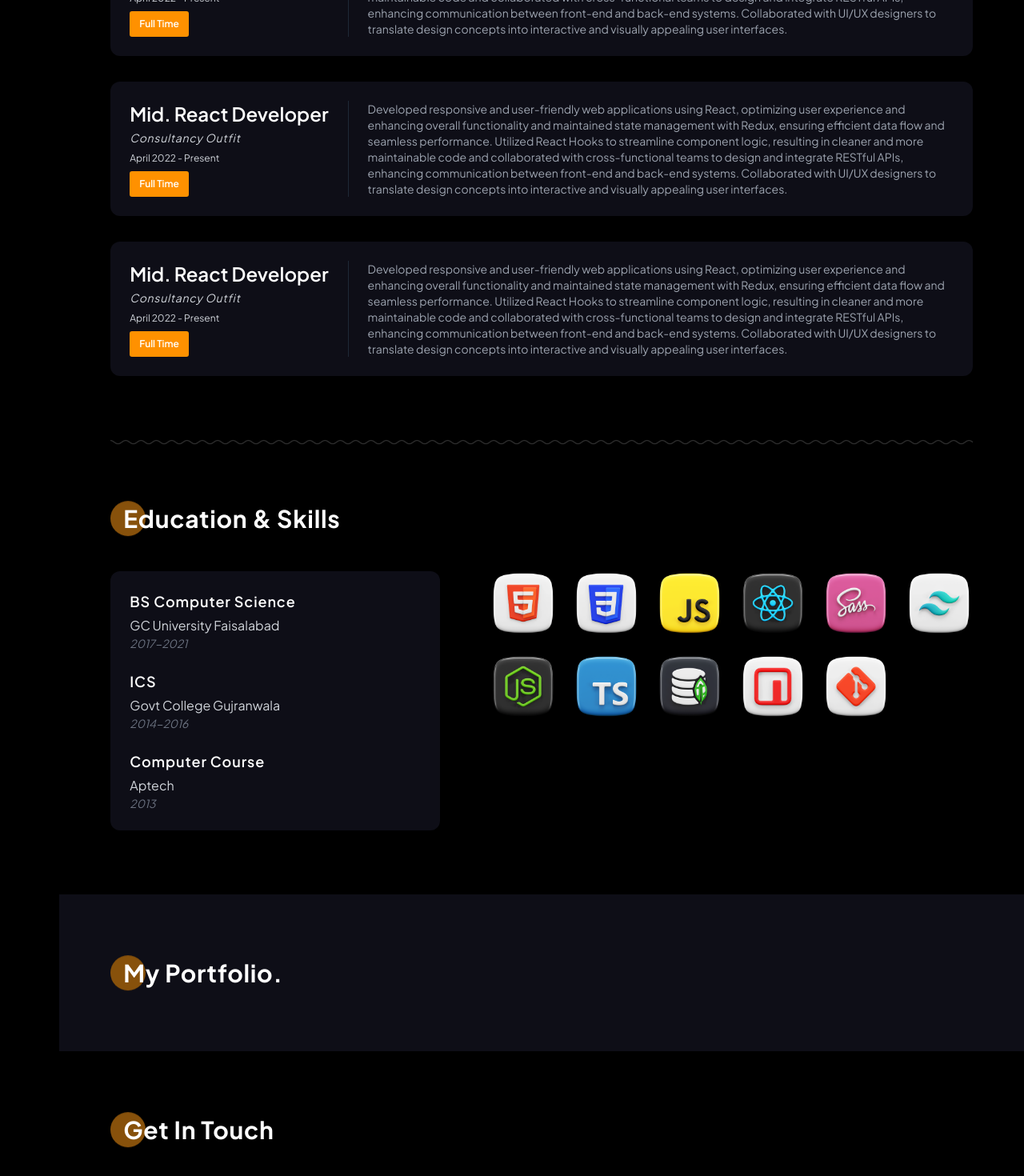
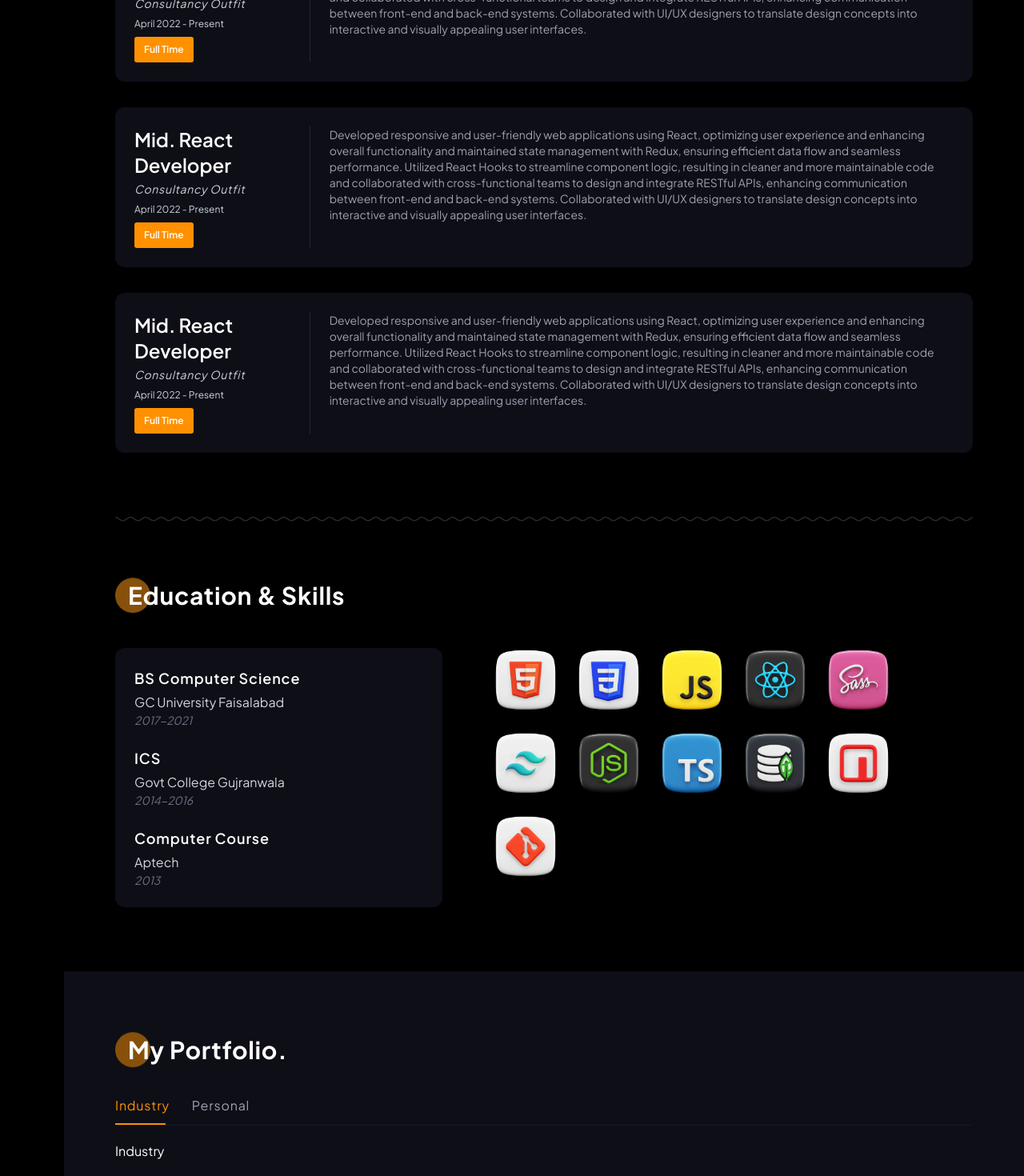
Before and after one commit to Ali-dev01/personal-portfolio, a Next.js app: page / in a window 1280 px wide. Shown: the part 3140-4610 px from the top of the page at 80% size. Built offline with nearby package versions, Linux system fonts and the light colour scheme.

Commit message:
working on portfolio section

```diff
--- a/src/components/experience-card/index.tsx
+++ b/src/components/experience-card/index.tsx
@@ -3,9 +3,7 @@ const ExperienceCard = () => {
     <div className="bg-grey-light rounded-xl p-4 md:p-6">
       <div className="flex flex-wrap md:flex-nowrap gap-4 md:gap-6">
         <div className="w-full md:border-r border-b md:border-b-0 border-gray-800 pb:0 md:pr-6">
-          <h1 className="text-white text-2xl font-semibold text-nowrap mb-1">
-            Mid. React Developer
-          </h1>
+          <h1 className="text-white text-2xl font-semibold mb-1">Mid. React Developer</h1>
           <p className="text-gray-300 italic text-sm mb-2 tracking-wider">Consultancy Outfit</p>
           <p className="text-gray-300 text-xs mb-1">April 2022 - Present</p>
           <button className="bg-primary-main mb-5 md:mb-0 mt-1 px-3 py-2 text-white font-semibold rounded-[3px] text-xs">
--- a/src/sections/about/reviews/index.tsx
+++ b/src/sections/about/reviews/index.tsx
@@ -58,7 +58,7 @@ const Reviews = () => {
             clickable: true,
           }}
           modules={[Pagination]}
-          className="w-[84.2vw] m-auto custom-swiper-wrapper"
+          className="w-[83vw] m-auto custom-swiper-wrapper"
         >
           <SwiperSlide>
             <ReviewCard />
--- /dev/null
+++ b/src/sections/portfolio/custom-tabs/index.tsx
@@ -0,0 +1,52 @@
+"use client";
+import { useState, useRef, useEffect, ReactNode } from "react";
+
+interface Props {
+  tabsArray: string[];
+  children: ReactNode[];
+}
+
+const CustomTabs = (props: Props) => {
+  const { tabsArray, children } = props;
+  const [activeTab, setActiveTab] = useState(0);
+  const [borderLeft, setBorderLeft] = useState(0);
+  const [borderWidth, setBorderWidth] = useState(0);
+  const tabRefs = useRef<HTMLDivElement[]>([]);
+
+  useEffect(() => {
+    if (tabRefs.current[activeTab]) {
+      setBorderLeft(tabRefs.current[activeTab].offsetLeft);
+      setBorderWidth(tabRefs.current[activeTab].clientWidth);
+    }
+  }, [activeTab]);
+
+  return (
+    <div className="mt-10">
+      <div className="relative flex gap-7 border-b border-gray-900">
+        {tabsArray.map((tab: string, i: number) => (
+          <div
+            key={i}
+            ref={(el) => (tabRefs.current[i] = el as any)}
+            className="cursor-pointer"
+            onClick={() => setActiveTab(i)}
+          >
+            <p
+              className={`tracking-wider pb-3 ${
+                activeTab === i ? "text-primary-main" : "text-gray-400"
+              }`}
+            >
+              {tab}
+            </p>
+          </div>
+        ))}
+        <div
+          className="absolute bottom-0 h-0.5 bg-primary-main transition-all duration-300"
+          style={{ left: borderLeft, width: borderWidth }}
+        ></div>
+      </div>
+      <div className="mt-5">{children[activeTab]}</div>
+    </div>
+  );
+};
+
+export default CustomTabs;
--- a/src/sections/portfolio/index.tsx
+++ b/src/sections/portfolio/index.tsx
@@ -1,9 +1,14 @@
 import CustomHeading from "@/components/custom-heading";
+import CustomTabs from "./custom-tabs";
 
 const Portfolio = (): JSX.Element => {
   return (
     <div className="bg-grey-light px-3 md:px-6 lg:px-16 pt-20 pb-20">
       <CustomHeading title="My Portfolio." />
+      <CustomTabs tabsArray={["Industry", "Personal"]}>
+        <p>Industry</p>
+        <p>Personal</p>
+      </CustomTabs>
     </div>
   );
 };
```
